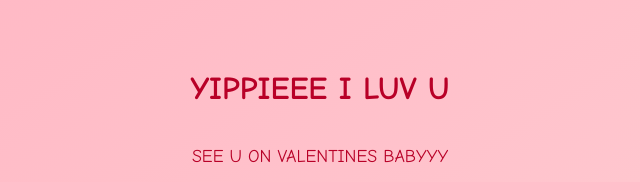
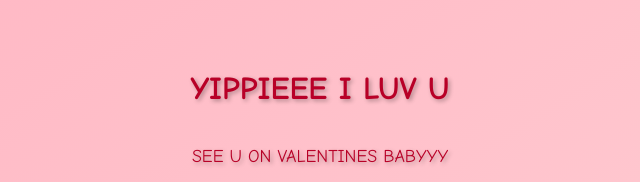
Before and after one commit to rinlyy/valentine.github.io, a plain HTML site: page yes.html in a window 1280 px wide. Shown: the part 159-341 px from the top of the page, 320-960 px from the left. Drawn offline with Linux system fonts and the light colour scheme.

Commit message:
yes.html

```diff
--- a/yes.html
+++ b/yes.html
@@ -6,7 +6,7 @@
     <title>Valentine's Message</title>
     <style>
         body {
-           font-family: 'Comic Sans MS';
+            font-family: 'Comic Sans MS';
             background: linear-gradient(to bottom right, #FFB2C0, #FFD4D8);
             text-align: center;
             margin: 0;
@@ -20,11 +20,13 @@
 
         h1 {
             color: #B80027;
+            text-shadow: 2px 2px 4px rgba(0, 0, 0, 0.3); /* Added text shadow */
         }
 
         p {
             color: #B80027;
             font-size: 18px;
+            text-shadow: 2px 2px 4px rgba(0, 0, 0, 0.3); /* Added text shadow */
         }
     </style>
 </head>
@@ -33,7 +35,7 @@
     <h1>YIPPIEEE I LUV U</h1>
     <p>SEE U ON VALENTINES BABYYY</p>
 
- <img src="cutiehug.gif" alt="cutiehug">
+    <img src="cutiehug.gif" alt="cutiehug">
 
 </body>
 </html>
```
